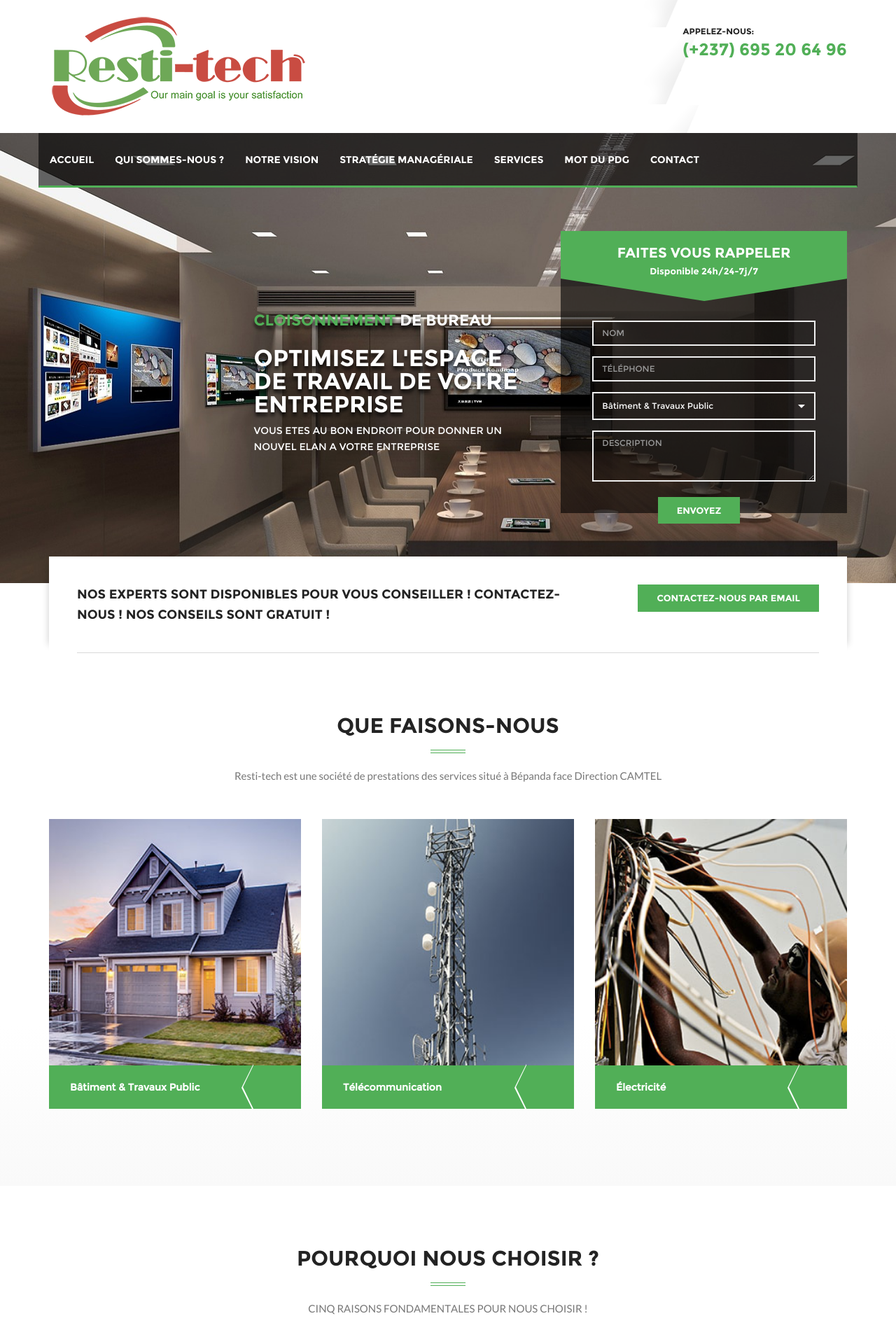
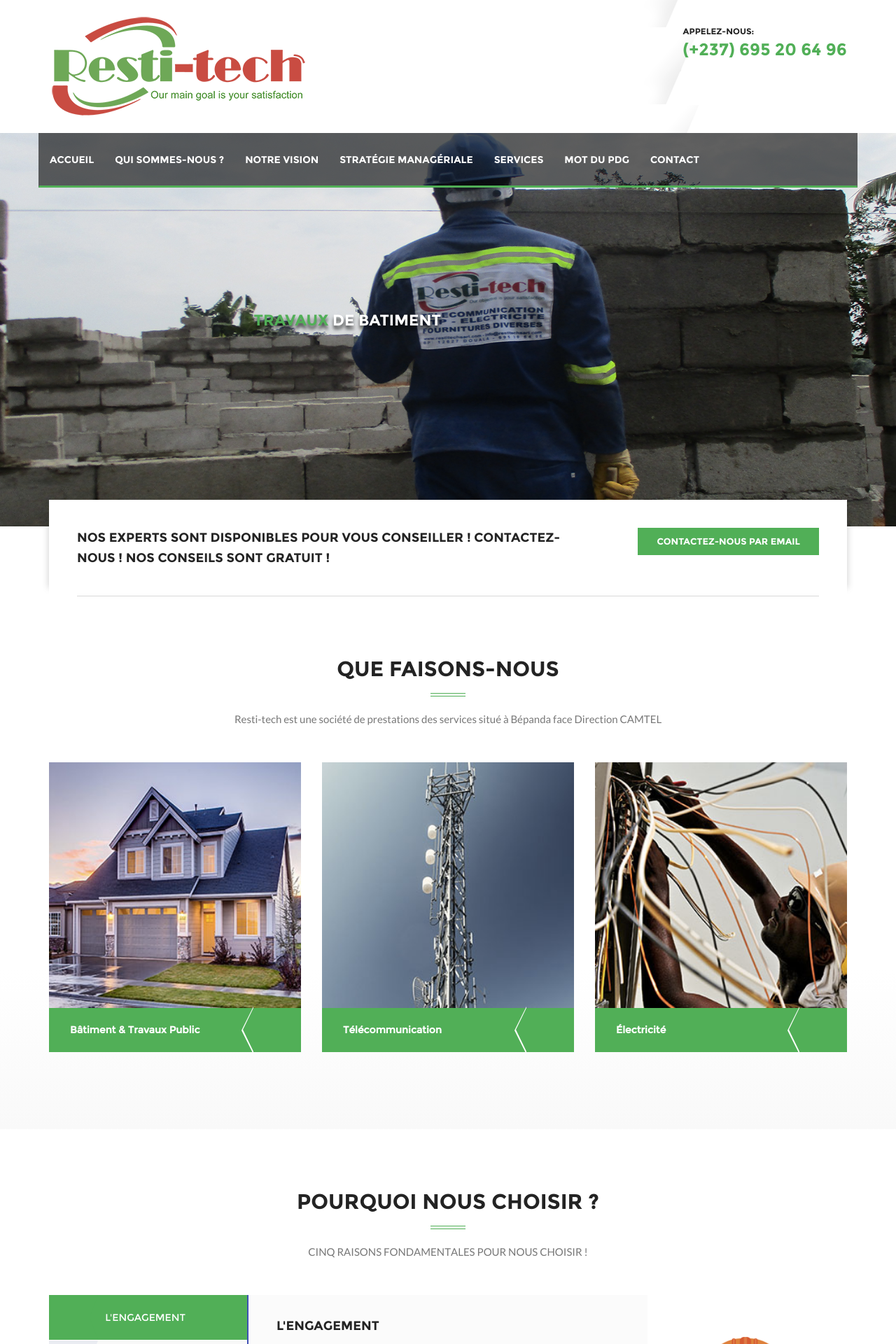
Before and after one commit to leoandfox/restitech, a Symfony app: template templates/index.html.twig in a window 1280 px wide. Shown: the top 1920 px of the page at 70% size. Run offline with Twig, Linux system fonts and the light colour scheme; the template is opened without the code that fills it, so the values that code supplies are empty; some libraries are stand-ins or nearby versions; some web fonts are replaced; grey boxes are pictures that could not be loaded.

Commit message:
Changement d'images

```diff
--- a/templates/batiment.html.twig
+++ b/templates/batiment.html.twig
@@ -25,7 +25,7 @@
             <div class="col-md-12">
                 <div class="blog-single-post">
                     <div class="post-image">
-                        <img src="{{ asset('images/services/service-travaux-publics.jpg') }}" alt="image">
+                        <img src="{{ asset('images/services/slide_Batiment.png') }}" alt="image">
 
                     </div><!-- /post-image -->
                     <div class="blog-detail">
--- a/templates/index.html.twig
+++ b/templates/index.html.twig
@@ -6,7 +6,7 @@
     <div class="home-banner home-banner-2 home-slider owl-carousel">
 
         <div class="item">
-            <div class="sliderimg" style="background-image:url(images/bg01.jpg);"></div>
+            <div class="sliderimg" style="background-image:url(images/background/background_travaux_batiment.jpeg);"></div>
             <div class="banner-container">
                 <div class="banner">
                     <div class="banner-content">
@@ -15,25 +15,37 @@
                             <div class="row">
                                 <div class="col-md-10 col-lg-9 col-md-push-2  col-lg-push-3">
                                     <div class="row">
-                                        <div class="col-sm-6">
+                                        <div class="col-sm-12">
                                             <div class="home-2-banner-content">
-                                                <h4><span class="text-secondary">CLOISONNEMENT</span> DE BUREAU</h4>
-                                                <h2>OPTIMISEZ<span class="text-secondary"></span> L'ESPACE DE TRAVAIL DE
-                                                    VOTRE ENTREPRISE</h2>
-                                                <p>VOUS ETES AU BON ENDROIT POUR DONNER UN NOUVEL ELAN A VOTRE
-                                                    ENTREPRISE</p>
+                                                <h4><span class="text-secondary">TRAVAUX</span> DE BATIMENT</h4>
+                                               <br><br><br><br><br><br><br>
                                             </div><!-- /home-2-banner-content -->
                                         </div>
-                                        <div class="col-sm-6">
-                                            <div class="appointment-form-block">
-                                                <div class="form-heading">
-                                                    <h3>FAITES VOUS RAPPELER</h3>
-                                                    Disponible 24h/24-7j/7
-                                                </div><!-- /form-heading -->
-                                                <div class="appoint-form-2">
-                                                        {{ block('formAskRecall') }}
-                                                </div><!-- /appoint-form-2 -->
-                                            </div><!-- /appointment-form-block -->
+
+                                    </div>
+                                </div>
+                            </div>
+
+                        </div>
+                    </div><!-- /banner-content -->
+                </div><!-- /banner -->
+            </div>
+        </div>
+        <div class="item">
+            <div class="sliderimg" style="background-image:url(images/background/background_menuiserie_alu.jpeg);"></div>
+            <div class="banner-container">
+                <div class="banner">
+                    <div class="banner-content">
+                        <div class="container">
+                            <div class="row">
+                                <div class="col-md-10 col-lg-9 col-md-push-2  col-lg-push-3">
+                                    <div class="row">
+                                        <div class="col-sm-12">
+                                            <div class="home-2-banner-content">
+                                                <h4><span class="text-secondary">MENUISERIE</span> ALU
+                                                </h4>
+                                                <br><br><br><br><br><br><br>
+                                            </div><!-- /home-2-banner-content -->
                                         </div>
                                     </div>
                                 </div>
@@ -45,7 +57,32 @@
             </div>
         </div>
         <div class="item">
-            <div class="sliderimg" style="background-image:url(images/bg02.jpg);"></div>
+            <div class="sliderimg" style="background-image:url(images/background/background_installation_generateurs_electrique.jpeg);"></div>
+            <div class="banner-container">
+                <div class="banner">
+                    <div class="banner-content">
+                        <div class="container">
+                            <div class="row">
+                                <div class="col-md-10 col-lg-9 col-md-push-2  col-lg-push-3">
+                                    <div class="row">
+                                        <div class="col-sm-12">
+                                            <div class="home-2-banner-content">
+                                                <h4><span class="text-secondary">INSTALLATION</span> DES GENERATEURS ELECTRIQUE
+                                                </h4>
+                                                <br><br><br><br><br><br><br>
+                                            </div><!-- /home-2-banner-content -->
+                                        </div>
+                                    </div>
+                                </div>
+                            </div>
+
+                        </div>
+                    </div><!-- /banner-content -->
+                </div><!-- /banner -->
+            </div>
+        </div>
+        <div class="item">
+            <div class="sliderimg" style="background-image:url(images/background/background_installation_coffret_electrique.jpeg);"></div>
             <div class="banner-container">
                 <div class="banner">
                     <div class="banner-content">
@@ -54,26 +91,63 @@
                             <div class="row">
                                 <div class="col-md-10 col-lg-9 col-md-push-2  col-lg-push-3">
                                     <div class="row">
-                                        <div class="col-sm-6">
+                                        <div class="col-sm-12">
                                             <div class="home-2-banner-content">
-                                                <h4><span class="text-secondary">REHABILITATION</span> DE VOTRE DOMICILE
+                                                <h4><span class="text-secondary">INSTALLATION</span> DES COFFRETS ELECTRIQUE
                                                 </h4>
-                                                <h2>NOUS <span class="text-secondary">DONNONS</span> LE MEILLEUR SERVICE
-                                                    POSSIBLE</h2>
-                                                <p>S'ASSURER QUE VOUS BENEFICIEZ D'UNE RENOVATION A LA HAUTEUR DE VOS
-                                                    ATTENTES</p>
+                                                <br><br><br><br><br><br><br>
                                             </div><!-- /home-2-banner-content -->
                                         </div>
-                                        <div class="col-sm-6">
-                                            <div class="appointment-form-block">
-                                                <div class="form-heading">
-                                                    <h3>FAITES VOUS RAPPELER</h3>
-                                                    Disponible 24h/24-7j/7
-                                                </div><!-- /form-heading -->
-                                                <div class="appoint-form-2">
-                                                        {{ block('formAskRecall') }}
-                                                </div><!-- /appoint-form-2 -->
-                                            </div><!-- /appointment-form-block -->
+                                    </div>
+                                </div>
+                            </div>
+
+                        </div>
+                    </div><!-- /banner-content -->
+                </div><!-- /banner -->
+            </div>
+        </div>
+        <div class="item">
+            <div class="sliderimg" style="background-image:url(images/background/background_induction_securite.jpg);"></div>
+            <div class="banner-container">
+                <div class="banner">
+                    <div class="banner-content">
+                        <div class="container">
+
+                            <div class="row">
+                                <div class="col-md-10 col-lg-9 col-md-push-2  col-lg-push-3">
+                                    <div class="row">
+                                        <div class="col-sm-12">
+                                            <div class="home-2-banner-content">
+                                                <h4><span class="text-secondary">INDUCTION</span> DE SECURITE
+                                                </h4>
+                                                <br><br><br><br><br><br><br>
+                                            </div><!-- /home-2-banner-content -->
+                                        </div>
+                                    </div>
+                                </div>
+                            </div>
+
+                        </div>
+                    </div><!-- /banner-content -->
+                </div><!-- /banner -->
+            </div>
+        </div>
+        <div class="item">
+            <div class="sliderimg" style="background-image:url(images/background/background_amenagement_bureau.jpeg);"></div>
+            <div class="banner-container">
+                <div class="banner">
+                    <div class="banner-content">
+                        <div class="container">
+                            <div class="row">
+                                <div class="col-md-10 col-lg-9 col-md-push-2  col-lg-push-3">
+                                    <div class="row">
+                                        <div class="col-sm-12">
+                                            <div class="home-2-banner-content">
+                                                <h4><span class="text-secondary">AMENAGEMENT</span> DES BUREAUX
+                                                </h4>
+                                                <br><br><br><br><br><br><br>
+                                            </div><!-- /home-2-banner-content -->
                                         </div>
                                     </div>
                                 </div>
@@ -90,25 +164,15 @@
                 <div class="banner">
                     <div class="banner-content">
                         <div class="container">
-
                             <div class="row">
                                 <div class="col-md-10 col-lg-9 col-md-push-2  col-lg-push-3">
                                     <div class="row">
-                                        <div class="col-sm-6">
+                                        <div class="col-sm-12">
                                             <div class="home-2-banner-content">
-
+                                                <h4><span class="text-secondary">GSM</span> & CDMA
+                                                </h4>
+                                                <br><br><br><br><br><br><br>
                                             </div><!-- /home-2-banner-content -->
-                                        </div>
-                                        <div class="col-sm-6">
-                                            <div class="appointment-form-block">
-                                                <div class="form-heading">
-                                                    <h3>FAITES VOUS RAPPELER</h3>
-                                                    Disponible 24h/24-7j/7
-                                                </div><!-- /form-heading -->
-                                                <div class="appoint-form-2">
-                                                        {{ block('formAskRecall') }}
-                                                </div><!-- /appoint-form-2 -->
-                                            </div><!-- /appointment-form-block -->
                                         </div>
                                     </div>
                                 </div>
@@ -129,54 +193,12 @@
                             <div class="row">
                                 <div class="col-md-10 col-lg-9 col-md-push-2  col-lg-push-3">
                                     <div class="row">
-                                        <div class="col-sm-6">
+                                        <div class="col-sm-12">
                                             <div class="home-2-banner-content">
-
+                                                <h4><span class="text-secondary">SYSTEME SOLAIRE</span> PHOTOVOLTAÏQUE
+                                                </h4>
+                                                <br><br><br><br><br><br><br>
                                             </div><!-- /home-2-banner-content -->
-                                        </div>
-                                        <div class="col-sm-6">
-                                            <div class="appointment-form-block">
-                                                <div class="form-heading">
-                                                    <h3>FAITES VOUS RAPPELER</h3>
-                                                    Disponible 24h/24-7j/7
-                                                </div><!-- /form-heading -->
-                                                <div class="appoint-form-2">
-
-                                                        {% block formAskRecall %}
-                                                        <form class="askrecall" action="#" name="appointmentform" method="post">
-                                                                <div class="form-inner-2">
-                                                                    <div class="form-group">
-                                                                        <input type="text" placeholder="Nom"
-                                                                            class="form-control form-name">
-                                                                    </div>
-                                                                    <div class="form-group">
-                                                                        <input type="text" placeholder="Téléphone"
-                                                                            class="form-control form-phone">
-                                                                    </div>
-
-                                                                    <div class="form-group">
-                                                                        <div class="select-box">
-                                                                            <select class="form-category" name="dropdown">
-                                                                                <option value="Bâtiment & Travaux Public">Bâtiment & Travaux Public
-                                                                                </option>
-                                                                                <option value="Télécommunication">Télécommunication</option>
-                                                                                <option value="Électricité">Électricité</option>
-                                                                                <option value="Fournitures diverses">Fournitures diverses
-                                                                                </option>
-                                                                            </select>
-                                                                        </div>
-                                                                    </div>
-                                                                    <div class="form-group">
-                                                                        <textarea placeholder="Description" rows="3" cols="10"
-                                                                            class="form-control form-description"></textarea>
-                                                                    </div>
-                                                                </div>
-                                                                <input type="submit" class="btn btn-secondary" value="Envoyez">
-                                                            </form>
-                                                        {% endblock %}
-
-                                                </div><!-- /appoint-form-2 -->
-                                            </div><!-- /appointment-form-block -->
                                         </div>
                                     </div>
                                 </div>
@@ -187,43 +209,6 @@
                 </div><!-- /banner -->
             </div>
         </div>
-        <div class="item">
-            <div class="sliderimg" style="background-image:url(images/bg08.jpg);"></div>
-            <div class="banner-container">
-                <div class="banner">
-                    <div class="banner-content">
-                        <div class="container">
-
-                            <div class="row">
-                                <div class="col-md-10 col-lg-9 col-md-push-2  col-lg-push-3">
-                                    <div class="row">
-                                        <div class="col-sm-6">
-                                            <div class="home-2-banner-content">
-
-                                            </div><!-- /home-2-banner-content -->
-                                        </div>
-                                        <div class="col-sm-6">
-                                            <div class="appointment-form-block">
-                                                <div class="form-heading">
-                                                    <h3>FAITES VOUS RAPPELER</h3>
-                                                    Disponible 24h/24-7j/7
-                                                </div><!-- /form-heading -->
-                                                <div class="appoint-form-2">
-                                                        {{ block('formAskRecall') }}
-                                                </div><!-- /appoint-form-2 -->
-                                            </div><!-- /appointment-form-block -->
-                                        </div>
-                                    </div>
-                                </div>
-                            </div>
-
-                        </div>
-                    </div><!-- /banner-content -->
-                </div><!-- /banner -->
-            </div>
-        </div>
-
-
     </div>
 </section>
 <section>
--- a/templates/telecommunication.html.twig
+++ b/templates/telecommunication.html.twig
@@ -25,7 +25,7 @@
             <div class="col-md-12">
                 <div class="blog-single-post">
                     <div class="post-image">
-                        <img src="{{ asset('images/services/service-telecommunication.jpg') }}" alt="image">
+                        <img src="{{ asset('images/services/slide_Telecomunication.png') }}" alt="image">
 
                     </div><!-- /post-image -->
                     <div class="blog-detail">
```
Also changed, not shown: public/images/background/background_amenagement_bureau.jpeg (added), public/images/background/background_induction_securite.jpg (added), public/images/background/background_installation_coffret_electrique.jpeg (added), public/images/background/background_installation_generateurs_electrique.jpeg (added), public/images/background/background_menuiserie_alu.jpeg (added), public/images/background/background_travaux_batiment.jpeg (added), public/images/services/slide_Batiment.png (added), public/images/services/slide_Telecomunication.png (added), 2 other files.
